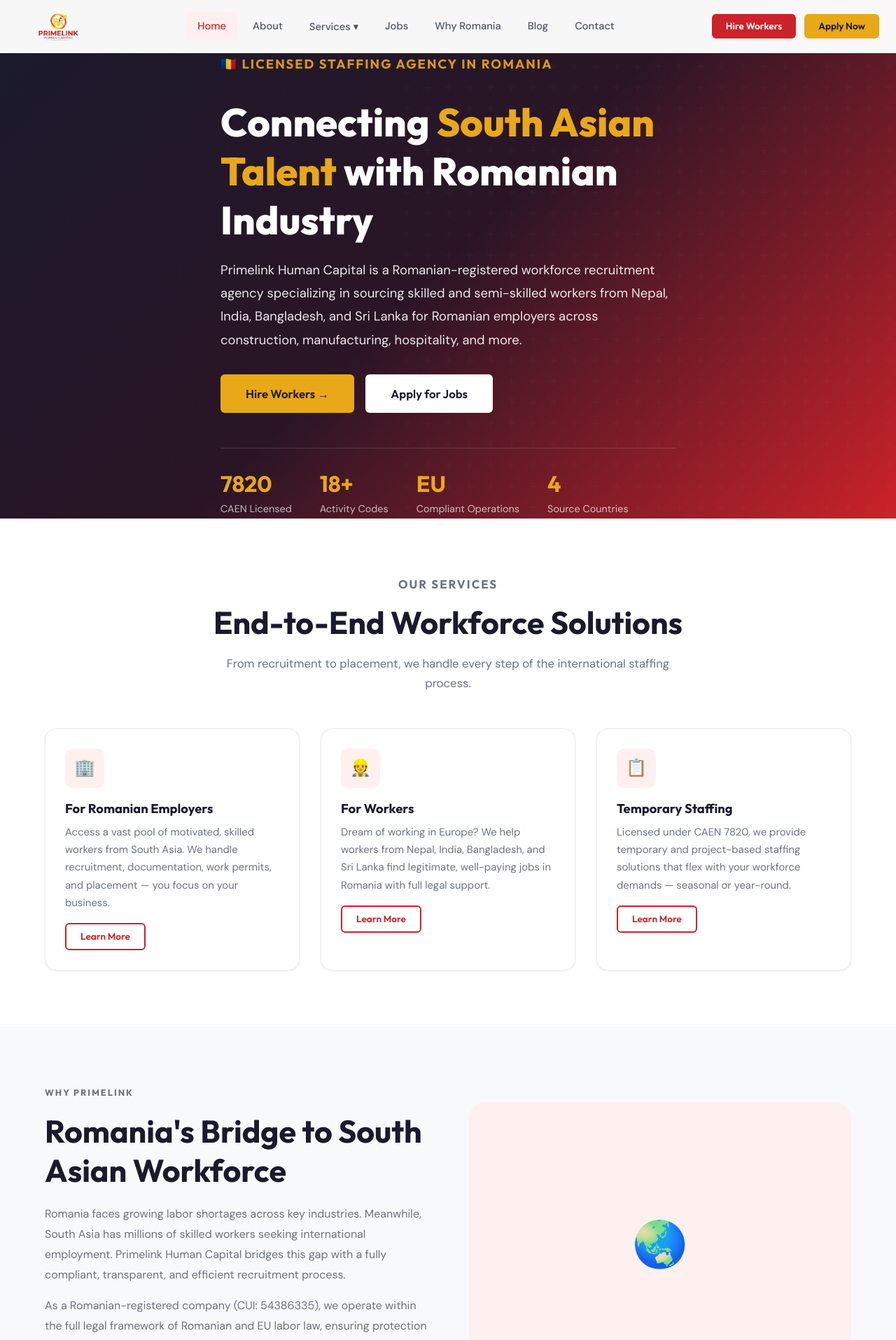
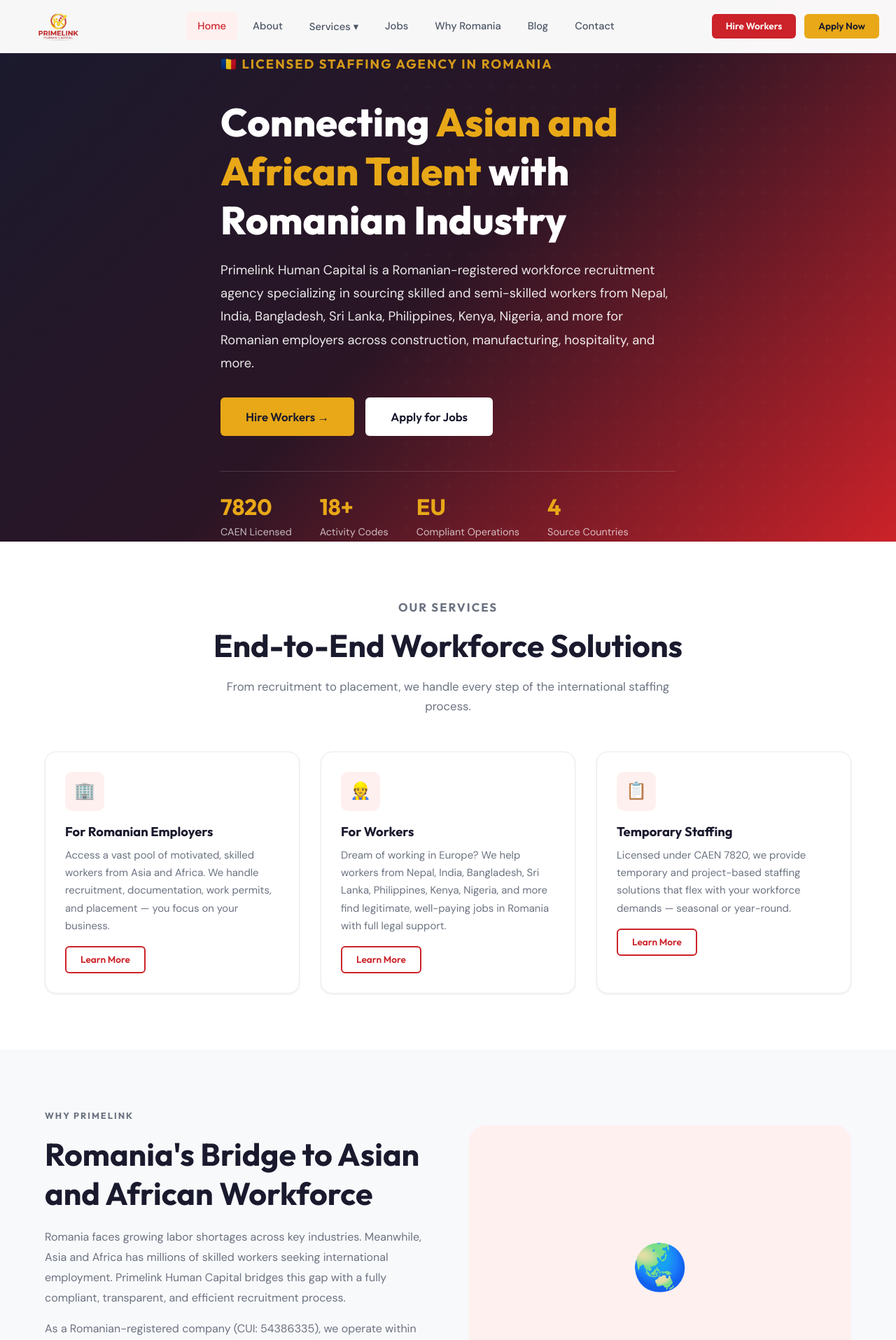
Before and after one commit to BIKASH907/PrimeLink, a Next.js app: page / in a window 1280 px wide. Shown: the top 1915 px of the page at 70% size. Built offline with nearby package versions, Linux system fonts and the light colour scheme.

Commit message:
fix: B2B Asia and Africa across all pages

```diff
--- a/pages/index.js
+++ b/pages/index.js
@@ -11,11 +11,11 @@
           <div className="hero-content">
             <p className="section-label" style={{ color: 'var(--amber)' }}>🇷🇴 Licensed Staffing Agency in Romania</p>
             <h1>
-              Connecting <span className="highlight">South Asian Talent</span> with Romanian Industry
+              Connecting <span className="highlight">Asian and African Talent</span> with Romanian Industry
             </h1>
             <p>
               Primelink Human Capital is a Romanian-registered workforce recruitment agency specializing in
-              sourcing skilled and semi-skilled workers from Nepal, India, Bangladesh, and Sri Lanka for
+              sourcing skilled and semi-skilled workers from Nepal, India, Bangladesh, Sri Lanka, Philippines, Kenya, Nigeria, and more for
               Romanian employers across construction, manufacturing, hospitality, and more.
             </p>
             <div className="hero-buttons">
@@ -58,7 +58,7 @@
                 <div className="card-icon">🏢</div>
                 <h4 className="card-title">For Romanian Employers</h4>
                 <p className="card-text">
-                  Access a vast pool of motivated, skilled workers from South Asia. We handle recruitment,
+                  Access a vast pool of motivated, skilled workers from Asia and Africa. We handle recruitment,
                   documentation, work permits, and placement — you focus on your business.
                 </p>
                 <Link href="/for-employers" className="btn btn-outline btn-sm" style={{ marginTop: '16px' }}>Learn More</Link>
@@ -69,7 +69,7 @@
                 <div className="card-icon">👷</div>
                 <h4 className="card-title">For Workers</h4>
                 <p className="card-text">
-                  Dream of working in Europe? We help workers from Nepal, India, Bangladesh, and Sri Lanka
+                  Dream of working in Europe? We help workers from Nepal, India, Bangladesh, Sri Lanka, Philippines, Kenya, Nigeria, and more
                   find legitimate, well-paying jobs in Romania with full legal support.
                 </p>
                 <Link href="/for-workers" className="btn btn-outline btn-sm" style={{ marginTop: '16px' }}>Learn More</Link>
@@ -96,9 +96,9 @@
           <div className="two-col">
             <div className="two-col-text">
               <p className="section-label">Why Primelink</p>
-              <h2>Romania's Bridge to South Asian Workforce</h2>
+              <h2>Romania's Bridge to Asian and African Workforce</h2>
               <p>
-                Romania faces growing labor shortages across key industries. Meanwhile, South Asia has
+                Romania faces growing labor shortages across key industries. Meanwhile, Asia and Africa has
                 millions of skilled workers seeking international employment. Primelink Human Capital
                 bridges this gap with a fully compliant, transparent, and efficient recruitment process.
               </p>
@@ -162,7 +162,7 @@
           <div className="grid-3">
             {[
               { num: '01', title: 'Employer Inquiry', desc: 'Romanian company submits their workforce requirements — positions, skills, quantity, timeline.' },
-              { num: '02', title: 'Candidate Sourcing', desc: 'We activate our recruitment network across Nepal, India, Bangladesh, and Sri Lanka.' },
+              { num: '02', title: 'Candidate Sourcing', desc: 'We activate our recruitment network across Nepal, India, Bangladesh, Sri Lanka, Philippines, Kenya, Nigeria, and more.' },
               { num: '03', title: 'Screening & Selection', desc: 'Candidates undergo skills testing, interviews, medical checks, and background verification.' },
               { num: '04', title: 'Documentation', desc: 'Work permits, visa applications, contracts — all legal paperwork handled by our team.' },
               { num: '05', title: 'Travel & Arrival', desc: 'Workers travel to Romania. We coordinate airport pickup, accommodation, and orientation.' },
@@ -188,7 +188,7 @@
         <div className="container">
           <div className="cta-banner">
             <h2>Ready to Solve Your Workforce Needs?</h2>
-            <p>Whether you're a Romanian employer seeking workers or a South Asian professional seeking opportunities in Europe — we're here to help.</p>
+            <p>Whether you're a Romanian employer seeking workers or a Asian and African professional seeking opportunities in Europe — we're here to help.</p>
             <div className="cta-buttons">
               <Link href="/employer-inquiry" className="btn btn-amber btn-lg">I'm an Employer</Link>
               <Link href="/apply" className="btn btn-white btn-lg">I'm a Worker</Link>
```
